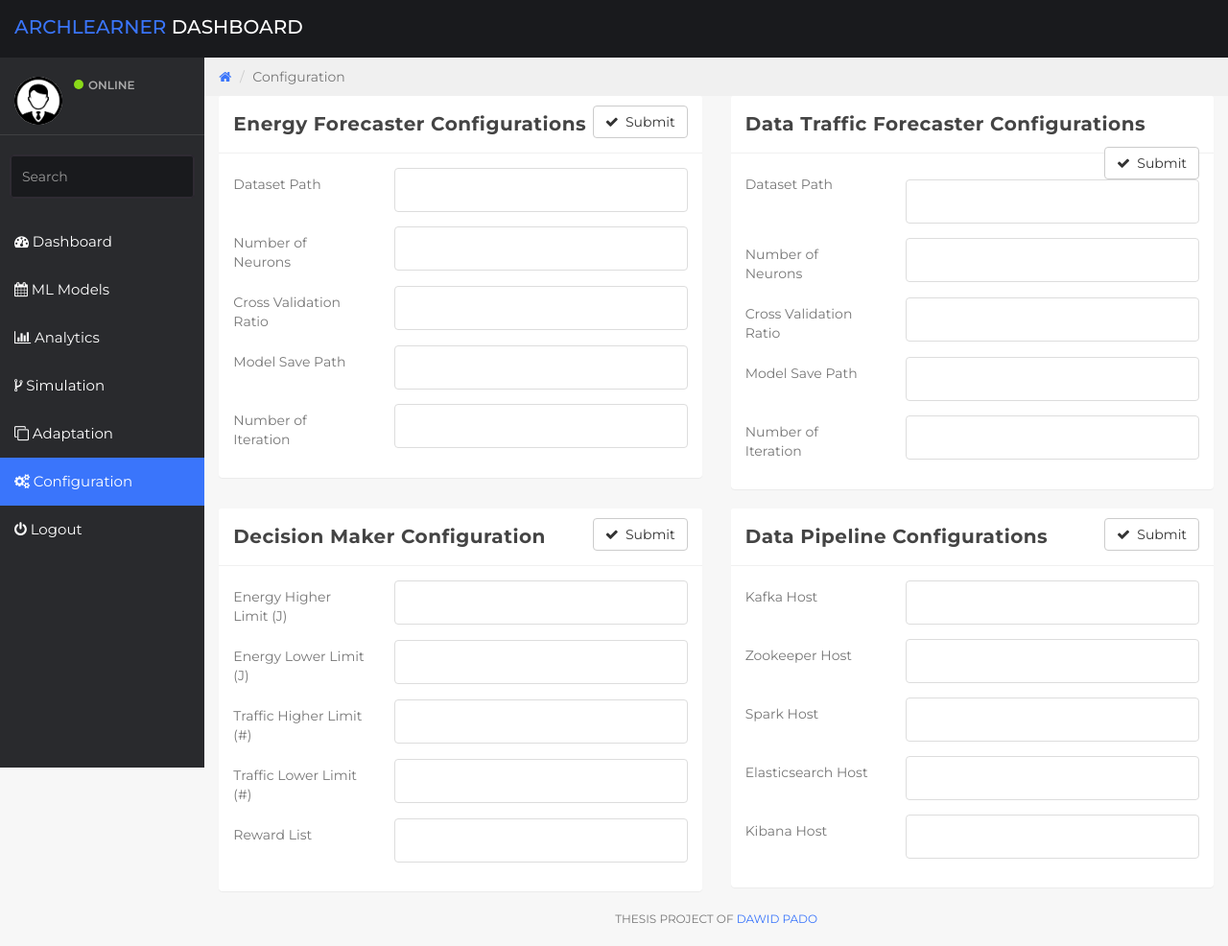
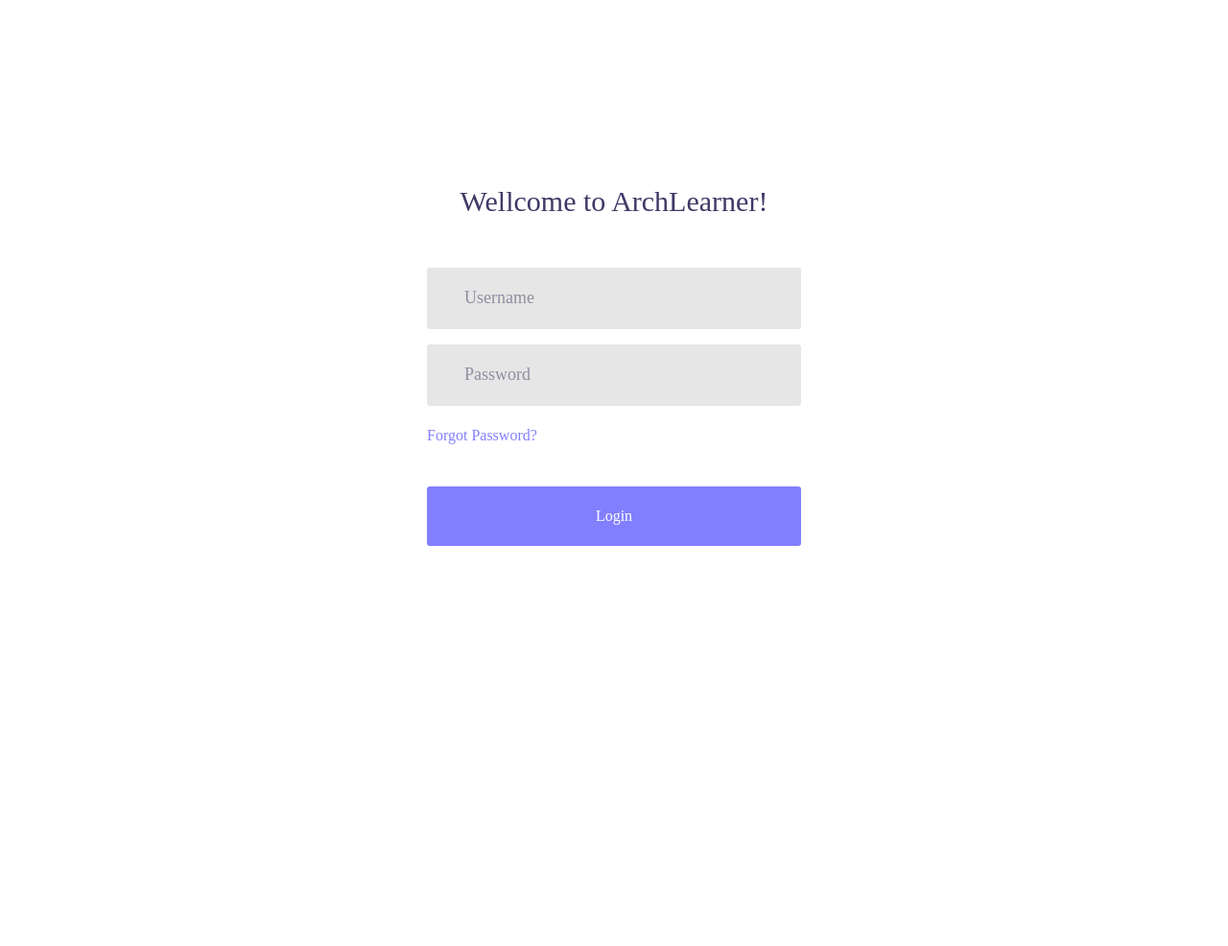
Before and after one commit to DawidPado/thesis-project, a Flask app: page /configuration in a window 1280 px wide. Shown: the whole page at 96% size. After the commit the page ends 569 px from the top, so only its background shows below. Run offline with Flask 2, Linux system fonts and the light colour scheme; some libraries are stand-ins or nearby versions; some web fonts are replaced.

Commit message:
configuration update

```diff
--- a/app.py
+++ b/app.py
@@ -98,7 +98,26 @@ def dashboard():
 
 @app.route('/configuration', methods = ['POST', 'GET'])
 def configuration():
-    return render_template('configuration.html')
+    if request.method == 'POST':
+        if len(session) > 0:
+            if session['logged_in'] != False:
+                res = es.search(index='configuration')
+                status = str(res['hits']['hits'][0]['_source'])
+                return json.loads(status.replace("'", "\""))
+            else:
+                status = {"status": "unauthorized"}
+                return status, 401
+        else:
+            status = {"status": "unauthorized"}
+            return status, 401
+    else:  # GET METHOD
+        if len(session) > 0:
+            if session['logged_in'] == True:
+                return render_template('configuration.html')
+            else:
+                return render_template('login.html')
+        else:
+            return render_template('login.html')
 
 
 @app.route('/logout', methods = ['POST', 'GET'])
@@ -109,5 +128,9 @@ def logout():
         return status
 
 
+@app.errorhandler(404)
+def page_not_found(e):
+    return render_template('error.html')
+
 if __name__ == '__main__':
     app.run()
--- a/templates/configuration.html
+++ b/templates/configuration.html
@@ -20,31 +20,31 @@
 								<div class="form-group" >
 									<p class="col-md-4 control-label" >Dataset Path</p>
 									<div class="col-md-8">
-										<input type="text" name="regular" class="form-control">
+										<input type="text" name="regular" class="form-control" id="1-dataset_path">
 									</div>
 								</div>
                             <div class="form-group">
 									<p class="col-md-4 control-label">Number of Neurons</p>
 									<div class="col-md-8">
-										<input type="text" name="regular" class="form-control">
+										<input type="text" name="regular" class="form-control" id="1-number_of_neurons">
 									</div>
 								</div>
                             <div class="form-group">
 									<p class="col-md-4 control-label">Cross Validation Ratio</p>
 									<div class="col-md-8">
-										<input type="text" name="regular" class="form-control">
+										<input type="text" name="regular" class="form-control" id="1-cross_validation_ratio">
 									</div>
 								</div>
                             <div class="form-group">
 									<p class="col-md-4 control-label">Model Save Path</p>
 									<div class="col-md-8">
-										<input type="text" name="regular" class="form-control">
+										<input type="text" name="regular" class="form-control" id="1-model_save_path">
 									</div>
 								</div>
                             <div class="form-group">
 									<p class="col-md-4 control-label">Number of Iteration</p>
 									<div class="col-md-8">
-										<input type="text" name="regular" class="form-control">
+										<input type="text" name="regular" class="form-control" id="1-number_of_iteration">
 									</div>
 								</div>
                         </form>
@@ -62,31 +62,31 @@
 								<div class="form-group" >
 									<p class="col-md-4 control-label" >Dataset Path</p>
 									<div class="col-md-8">
-										<input type="text" name="regular" class="form-control">
+										<input type="text" name="regular" class="form-control" id="2-dataset_path">
 									</div>
 								</div>
                             <div class="form-group">
 									<p class="col-md-4 control-label">Number of Neurons</p>
 									<div class="col-md-8">
-										<input type="text" name="regular" class="form-control">
+										<input type="text" name="regular" class="form-control" id="2-number_of_neurons">
 									</div>
 								</div>
                             <div class="form-group">
 									<p class="col-md-4 control-label">Cross Validation Ratio</p>
 									<div class="col-md-8">
-										<input type="text" name="regular" class="form-control">
+										<input type="text" name="regular" class="form-control" id="2-cross_validation_ratio">
 									</div>
 								</div>
                             <div class="form-group">
 									<p class="col-md-4 control-label">Model Save Path</p>
 									<div class="col-md-8">
-										<input type="text" name="regular" class="form-control">
+										<input type="text" name="regular" class="form-control" id="2-model_save_path">
 									</div>
 								</div>
                             <div class="form-group">
 									<p class="col-md-4 control-label">Number of Iteration</p>
 									<div class="col-md-8">
-										<input type="text" name="regular" class="form-control">
+										<input type="text" name="regular" class="form-control" id="2-number_of_iteration">
 									</div>
 								</div>
                         </form>
@@ -106,31 +106,31 @@
 								<div class="form-group">
 									<p class="col-md-4 control-label">Energy Higher Limit (J)</p>
 									<div class="col-md-8">
-										<input type="text" name="regular" class="form-control">
+										<input type="text" name="regular" class="form-control" id="ehl">
 									</div>
 								</div>
                             <div class="form-group">
 									<p class="col-md-4 control-label">Energy Lower Limit (J)</p>
 									<div class="col-md-8">
-										<input type="text" name="regular" class="form-control">
+										<input type="text" name="regular" class="form-control" id="ell">
 									</div>
 								</div>
                             <div class="form-group">
 									<p class="col-md-4 control-label">Traffic Higher Limit (#)</p>
 									<div class="col-md-8">
-										<input type="text" name="regular" class="form-control">
+										<input type="text" name="regular" class="form-control" id="thl">
 									</div>
 								</div>
                             <div class="form-group">
 									<p class="col-md-4 control-label">Traffic Lower Limit (#)</p>
 									<div class="col-md-8">
-										<input type="text" name="regular" class="form-control">
+										<input type="text" name="regular" class="form-control" id="tll">
 									</div>
 								</div>
                             <div class="form-group">
 									<p class="col-md-4 control-label">Reward List</p>
 									<div class="col-md-8">
-										<input type="text" name="regular" class="form-control">
+										<input type="text" name="regular" class="form-control" id="rl">
 									</div>
 								</div>
                         </form>
@@ -148,31 +148,31 @@
 								<div class="form-group">
 									<p class="col-md-4 control-label">Kafka Host</p>
 									<div class="col-md-8">
-										<input type="text" name="regular" class="form-control">
+										<input type="text" name="regular" class="form-control" id="kah">
 									</div>
 								</div>
                             <div class="form-group">
 									<p class="col-md-4 control-label">Zookeeper Host</p>
 									<div class="col-md-8">
-										<input type="text" name="regular" class="form-control">
+										<input type="text" name="regular" class="form-control" id="zh">
 									</div>
 								</div>
                             <div class="form-group">
 									<p class="col-md-4 control-label">Spark Host</p>
 									<div class="col-md-8">
-										<input type="text" name="regular" class="form-control">
+										<input type="text" name="regular" class="form-control" id="sh">
 									</div>
 								</div>
                             <div class="form-group">
 									<p class="col-md-4 control-label">Elasticsearch Host</p>
 									<div class="col-md-8">
-										<input type="text" name="regular" class="form-control">
+										<input type="text" name="regular" class="form-control" id="eh">
 									</div>
 								</div>
                             <div class="form-group">
 									<p class="col-md-4 control-label">Kibana Host</p>
 									<div class="col-md-8">
-										<input type="text" name="regular" class="form-control">
+										<input type="text" name="regular" class="form-control" id="kih">
 									</div>
 								</div>
                         </form>
@@ -182,3 +182,6 @@
     </div>
 
 {% endblock %}
+{% block scripts %}
+	<script src="../static/dashboard/js/configuration.js"></script>
+{% endblock %}
--- a/templates/template.html
+++ b/templates/template.html
@@ -27,7 +27,7 @@
 					<span class="icon-bar"></span>
 					<span class="icon-bar"></span>
 					<span class="icon-bar"></span></button>
-				<a class="navbar-brand" href="/"><span>ArchLearner</span> Dashboard</a>
+				<a class="navbar-brand" href="/"><span>Arch</span>Learner</a>
 			</div>
 		</div><!-- /.container-fluid -->
 	</nav>
@@ -62,7 +62,7 @@
     <div class="col-sm-9 col-sm-offset-3 col-lg-10 col-lg-offset-2 main">
     {% block content %} {% endblock %}
     <div class="row">
-				<div class="col-sm-12">
+				<div class="col-sm-12 text-center">
 					<p class="back-link">Thesis project of <a href="https://github.com/Xardas7/thesis-project">Dawid Pado</a></p>
 				</div>
 			</div><!--/.row-->
```
Also changed, not shown: static/dashboard/js/configuration.js (added, +51 -0 lines).
